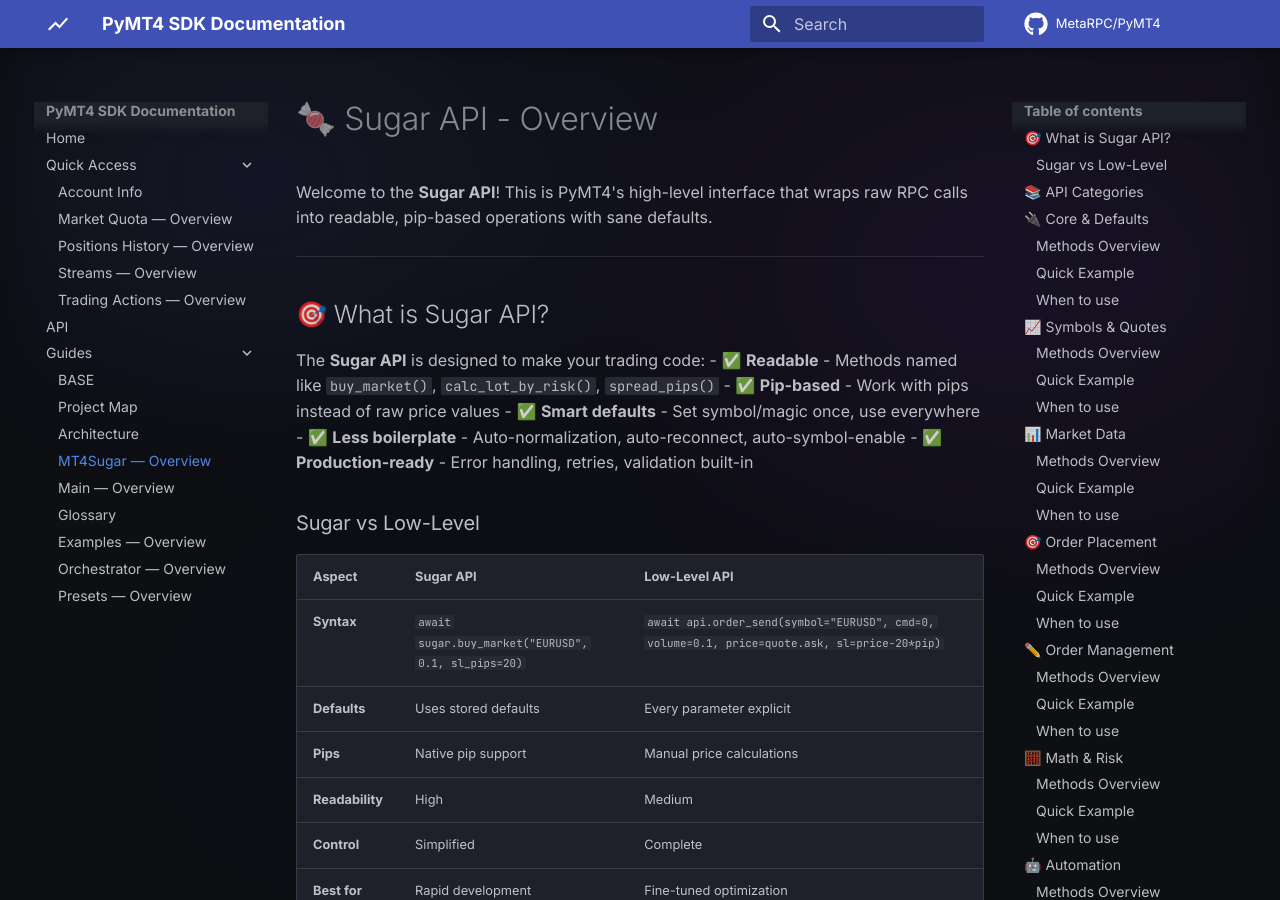
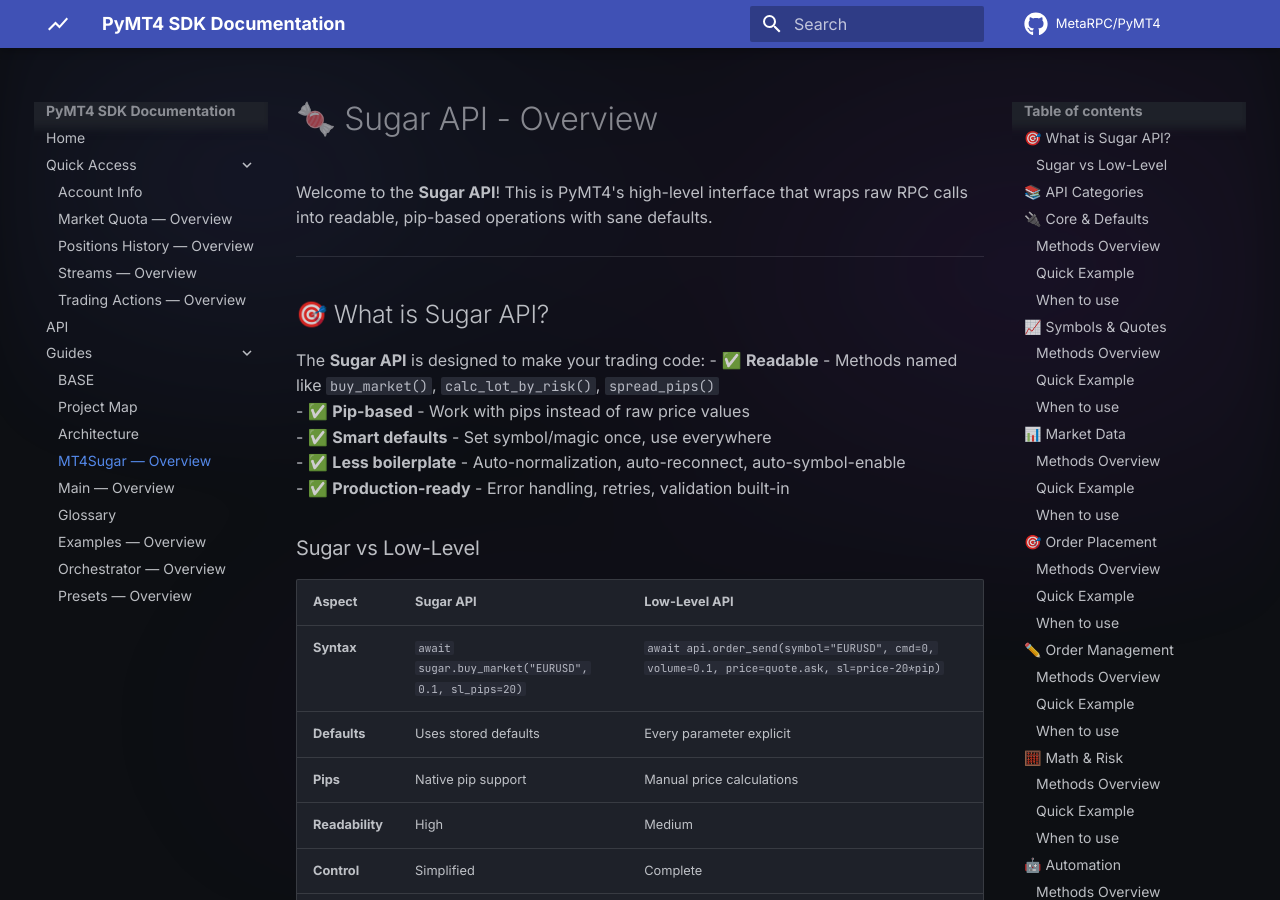
Before and after one commit to MetaRPC/PyMT4, an MkDocs documentation site: the page built from docs/MT4Sugar/Overview.md, in a window 1280 px wide and 900 px high. Built offline with MkDocs 1.6.1 and Material for MkDocs 9.7.7, drawn with Linux system fonts in a browser that asks for light colours; comment, search, counter and statistics services are not loaded.

```diff
--- a/docs/MT4Sugar/Overview.md
+++ b/docs/MT4Sugar/Overview.md
@@ -7,11 +7,11 @@ Welcome to the **Sugar API**! This is PyMT4's high-level interface that wraps ra
 ## 🎯 What is Sugar API?
 
 The **Sugar API** is designed to make your trading code:
-- ✅ **Readable** - Methods named like `buy_market()`, `calc_lot_by_risk()`, `spread_pips()`
-- ✅ **Pip-based** - Work with pips instead of raw price values
-- ✅ **Smart defaults** - Set symbol/magic once, use everywhere
-- ✅ **Less boilerplate** - Auto-normalization, auto-reconnect, auto-symbol-enable
-- ✅ **Production-ready** - Error handling, retries, validation built-in
+- ✅ **Readable** - Methods named like `buy_market()`, `calc_lot_by_risk()`, `spread_pips()`<br>
+- ✅ **Pip-based** - Work with pips instead of raw price values<br>
+- ✅ **Smart defaults** - Set symbol/magic once, use everywhere<br>
+- ✅ **Less boilerplate** - Auto-normalization, auto-reconnect, auto-symbol-enable<br>
+- ✅ **Production-ready** - Error handling, retries, validation built-in<br>
 
 ### Sugar vs Low-Level
 
```
